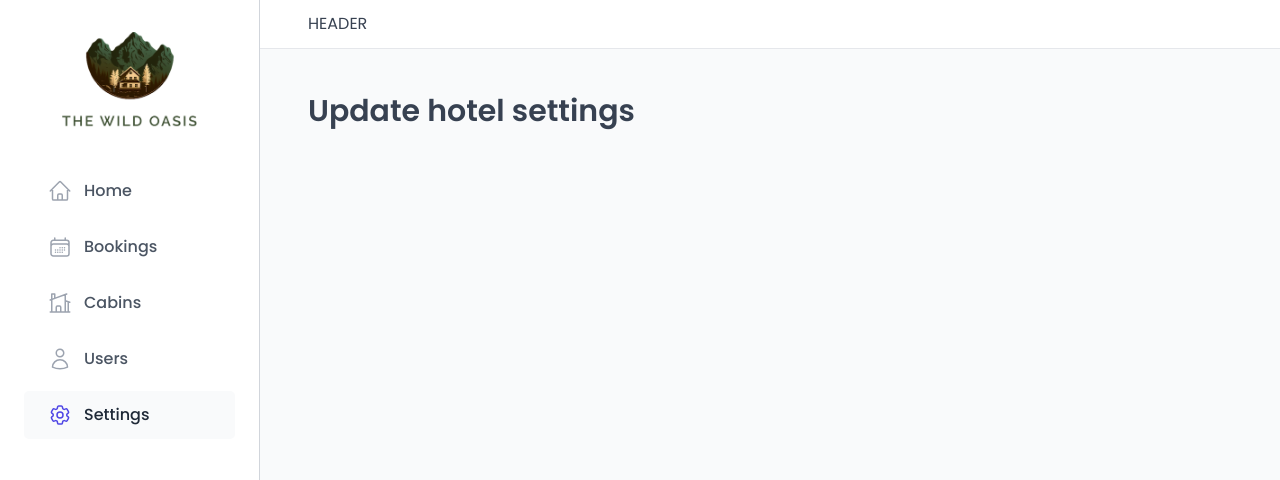
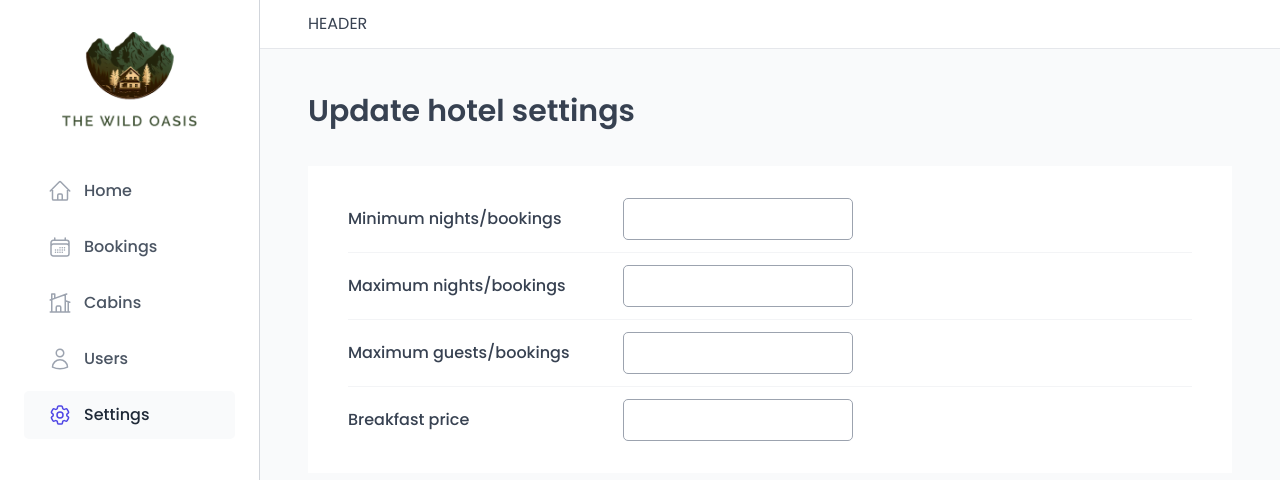
Before and after one commit to chiranjivi2/Wild-Oasis-App, a React (Vite) app: page /settings in a window 1280 px wide. Shown: the top 480 px of the page. Built offline with nearby package versions, Linux system fonts and the light colour scheme; no server answers; the database is empty; a web font is replaced by a local one.

Commit message:
react query done

```diff
--- a/src/features/cabins/CabinRow.jsx
+++ b/src/features/cabins/CabinRow.jsx
@@ -1,9 +1,10 @@
-import { useMutation, useQueryClient } from "@tanstack/react-query";
 import styled from "styled-components";
-import { deleteCabins } from "../../services/apiCabins";
-import toast from "react-hot-toast";
+
 import { useState } from "react";
 import CreateCabinForm from "./createCabinForm";
+import { useDeleteCabin } from "./useDeleteCabin";
+import { HiPencil, HiSquare2Stack, HiTrash } from "react-icons/hi2";
+import { useCreateCabin } from "./useCreateCabin";
 
 const TableRow = styled.div`
   display: grid;
@@ -40,22 +41,30 @@ const Discount = styled.div`
   color: var(--color-green-700);
 `;
 
+function formatCurrency(currency) {
+  const currencyInFloat = parseFloat(currency).toFixed(2);
+  return `$${currencyInFloat}`;
+}
+
 function CabinRow({ cabin }) {
   // console.log(cabin);
-  const { id, name, maxCapacity, regularPrice, image, discount } = cabin;
+  const { id, name, maxCapacity, regularPrice, image, discount, description } =
+    cabin;
 
   const [showForm, setShowForm] = useState(false);
+  const { isDeleting, deleteCabin } = useDeleteCabin();
+  const { isCreating, createCabin } = useCreateCabin();
 
-  const queryClient = useQueryClient();
-
-  const { isLoading: isDeleting, mutate } = useMutation({
-    mutationFn: (id) => deleteCabins(id),
-    onSuccess: () => {
-      toast.success("Cabin deleted successfully");
-      queryClient.invalidateQueries();
-    },
-    onError: () => toast.error("Cabin could not be deleted."),
-  });
+  function handleDuplicate() {
+    createCabin({
+      name: `copy of ${name}`,
+      maxCapacity,
+      regularPrice,
+      image,
+      discount,
+      description,
+    });
+  }
 
   return (
     <>
@@ -63,12 +72,21 @@ function CabinRow({ cabin }) {
         <Img src={image} />
         <Cabin>{name}</Cabin>
         <div>fits upto {maxCapacity} guests</div>
-        <Price>{regularPrice}</Price>
-        {discount ? <Discount>{discount}</Discount> : <span>&mdash;</span>}
+        <Price>{formatCurrency(regularPrice)}</Price>
+        {discount ? (
+          <Discount>{formatCurrency(discount)}</Discount>
+        ) : (
+          <span>&mdash;</span>
+        )}
         <div>
-          <button onClick={() => setShowForm((show) => !show)}>Edit</button>
-          <button disabled={isDeleting} onClick={() => mutate(id)}>
-            delete
+          <button disabled={isCreating} onClick={handleDuplicate}>
+            <HiSquare2Stack />
+          </button>
+          <button onClick={() => setShowForm((show) => !show)}>
+            <HiPencil />
+          </button>
+          <button disabled={isDeleting} onClick={() => deleteCabin(id)}>
+            <HiTrash />
           </button>
         </div>
       </TableRow>
--- a/src/features/cabins/CreateCabinForm.jsx
+++ b/src/features/cabins/CreateCabinForm.jsx
@@ -1,10 +1,10 @@
 import styled from "styled-components";
 import Button from "../../ui/Button";
 import { useForm } from "react-hook-form";
-import { useMutation, useQueryClient } from "@tanstack/react-query";
-import { createEditCabin } from "../../services/apiCabins";
-import toast from "react-hot-toast";
+
 import FormRow from "../../ui/FormRow";
+import { useCreateCabin } from "./useCreateCabin";
+import { useEditCabin } from "./useEditCabin";
 
 const Form = styled.form`
   padding: 3rem;
@@ -70,41 +70,34 @@ function CreateCabinForm({ cabinToEdit = {} }) {
   });
   const { errors } = formState;
 
-  const queryClient = useQueryClient();
-
-  const { isPending: isCreating, mutate: createCabin } = useMutation({
-    mutationFn: (newCabin) => createEditCabin(newCabin),
-    onSuccess: () => {
-      toast.success("new cabin created successfully.");
-      queryClient.invalidateQueries();
-      reset();
-    },
-    onError: (err) => {
-      console.error(err);
-      console.error(err.message);
-      toast.error(err.message);
-    },
-  });
-  const { isPending: isEditing, mutate: editCabin } = useMutation({
-    mutationFn: ({ cabinData, id }) => createEditCabin(cabinData, id),
-    onSuccess: () => {
-      toast.success("Cabin edited successfully.");
-      queryClient.invalidateQueries();
-      reset();
-    },
-    onError: (err) => {
-      console.error(err.message);
-      toast.error(err.message);
-    },
-  });
+  const { isCreating, createCabin } = useCreateCabin();
+  const { isEditing, editCabin } = useEditCabin();
 
   function onSubmit(data) {
     // console.log(data);
 
     const image = typeof data.image === "string" ? data.image : data.image[0];
 
-    if (isEditSession) editCabin({ cabinData: { ...data, image }, id: editId });
-    else createCabin({ ...data, image: image });
+    if (isEditSession)
+      editCabin(
+        { cabinData: { ...data, image }, id: editId },
+        {
+          onSuccess: () => {
+            // console.log(data);
+            reset();
+          },
+        }
+      );
+    else
+      createCabin(
+        { ...data, image: image },
+        {
+          onSuccess: () => {
+            // console.log(data);
+            reset();
+          },
+        }
+      );
     // mutate({ ...data, image: data.image[0] });
   }
 
--- /dev/null
+++ b/src/features/cabins/useCreateCabin.js
@@ -0,0 +1,24 @@
+import { useQueryClient, useMutation } from "@tanstack/react-query";
+import toast from "react-hot-toast";
+import { createEditCabin } from "../../services/apiCabins";
+
+export function useCreateCabin() {
+  const queryClient = useQueryClient();
+
+  const { isPending: isCreating, mutate: createCabin } = useMutation({
+    mutationFn: (newCabin) => createEditCabin(newCabin),
+    onSuccess: () => {
+      toast.success("new cabin created successfully.");
+      queryClient.invalidateQueries({
+        queryKey: ["cabins"],
+      });
+    },
+    onError: (err) => {
+      console.error(err);
+      console.error(err.message);
+      toast.error(err.message);
+    },
+  });
+
+  return { isCreating, createCabin };
+}
--- /dev/null
+++ b/src/features/cabins/useDeleteCabin.js
@@ -0,0 +1,18 @@
+import { useMutation, useQueryClient } from "@tanstack/react-query";
+import { deleteCabins as deleteCabinApi } from "../../services/apiCabins";
+import toast from "react-hot-toast";
+
+export function useDeleteCabin() {
+  const queryClient = useQueryClient();
+
+  const { isLoading: isDeleting, mutate: deleteCabin } = useMutation({
+    mutationFn: (id) => deleteCabinApi(id),
+    onSuccess: () => {
+      toast.success("Cabin deleted successfully");
+      queryClient.invalidateQueries();
+    },
+    onError: () => toast.error("Cabin could not be deleted."),
+  });
+
+  return { isDeleting, deleteCabin };
+}
--- /dev/null
+++ b/src/features/cabins/useEditCabin.js
@@ -0,0 +1,22 @@
+import { useMutation, useQueryClient } from "@tanstack/react-query";
+import toast from "react-hot-toast";
+import { createEditCabin } from "../../services/apiCabins";
+
+export function useEditCabin() {
+  const queryClient = useQueryClient();
+  const { isPending: isEditing, mutate: editCabin } = useMutation({
+    mutationFn: ({ cabinData, id }) => createEditCabin(cabinData, id),
+    onSuccess: () => {
+      toast.success("Cabin edited successfully.");
+      queryClient.invalidateQueries({
+        queryKey: ["cabins"],
+      });
+    },
+    onError: (err) => {
+      console.error(err.message);
+      toast.error(err.message);
+    },
+  });
+
+  return { isEditing, editCabin };
+}
--- /dev/null
+++ b/src/features/settings/UpdateSettingsForm.jsx
@@ -0,0 +1,102 @@
+import styled from "styled-components";
+
+import { useQuery } from "@tanstack/react-query";
+import { useUpdateSetting } from "./useUpdateSetting";
+import { getSettings } from "../../services/apiSettings";
+
+const StyledForm = styled.div`
+  background-color: var(--color-grey-0);
+  padding: 2rem 4rem;
+`;
+
+const FormRow = styled.div`
+  display: grid;
+  grid-template-columns: 0.8fr 23rem 1fr;
+  align-items: center;
+
+  column-gap: 2rem;
+  padding: 1.2rem 0;
+  &:not(:last-child) {
+    border-bottom: 1px solid var(--color-grey-100);
+  }
+`;
+
+const Input = styled.input`
+  padding: 0.8rem 1.6rem;
+  border: 1px solid var(--color-grey-400);
+  border-radius: var(--border-radius-sm);
+`;
+
+const Label = styled.label`
+  font-weight: 500;
+`;
+
+function UpdateSettingsForm() {
+  const { isPending, data: settings } = useQuery({
+    queryKey: ["settings"],
+    queryFn: getSettings,
+  });
+
+  const {
+    minBookingLength,
+    maxBookingLength,
+    maxGuestsPerBooking,
+    breakfastPrice,
+  } = settings || {};
+
+  const { isUpdating, updateSetting } = useUpdateSetting();
+
+  function handleUpdateSetting(e, field) {
+    const { value } = e.target;
+    if (!value) return;
+    updateSetting({ [field]: value });
+  }
+
+  if (isPending) return <div>Loading...</div>;
+  return (
+    <StyledForm>
+      <FormRow>
+        <Label>Minimum nights/bookings</Label>
+        <Input
+          type="number"
+          id="min-nights"
+          defaultValue={minBookingLength}
+          disabled={isUpdating}
+          onBlur={(e) => handleUpdateSetting(e, "minBookingLength")}
+        />
+      </FormRow>
+      <FormRow>
+        <Label>Maximum nights/bookings</Label>
+        <Input
+          type="number"
+          id="max-nights"
+          defaultValue={maxBookingLength}
+          disabled={isUpdating}
+          onBlur={(e) => handleUpdateSetting(e, "maxBookingLength")}
+        />
+      </FormRow>
+      <FormRow>
+        <Label>Maximum guests/bookings</Label>
+        <Input
+          type="number"
+          id="max-guests"
+          defaultValue={maxGuestsPerBooking}
+          disabled={isUpdating}
+          onBlur={(e) => handleUpdateSetting(e, "maxGuestsPerBooking")}
+        />
+      </FormRow>
+      <FormRow>
+        <Label>Breakfast price</Label>
+        <Input
+          type="number"
+          id="breakfast-price"
+          defaultValue={breakfastPrice}
+          disabled={isUpdating}
+          onBlur={(e) => handleUpdateSetting(e, "breakfastPrice")}
+        />
+      </FormRow>
+    </StyledForm>
+  );
+}
+
+export default UpdateSettingsForm;
--- /dev/null
+++ b/src/features/settings/useUpdateSetting.js
@@ -0,0 +1,23 @@
+import { useMutation, useQueryClient } from "@tanstack/react-query";
+import toast from "react-hot-toast";
+import { updateSetting as updateSettingApi } from "../../services/apiSettings";
+
+export function useUpdateSetting() {
+  const queryClient = useQueryClient();
+
+  const { isPending: isUpdating, mutate: updateSetting } = useMutation({
+    mutationFn: updateSettingApi,
+    onSuccess: () => {
+      toast.success("setting updated successfully");
+      queryClient.invalidateQueries({
+        queryKey: ["settings"],
+      });
+    },
+    onError: (err) => {
+      toast.error("failed to update setting");
+      console.error(`chiran- ${err.message}`);
+    },
+  });
+
+  return { isUpdating, updateSetting };
+}
--- a/src/pages/Settings.jsx
+++ b/src/pages/Settings.jsx
@@ -1,11 +1,15 @@
+import UpdateSettingsForm from "../features/settings/UpdateSettingsForm";
 import Heading from "../ui/Heading";
 import Row from "../ui/Row";
 
 function Settings() {
   return (
-    <Row type="horizontal">
-      <Heading as="h1">Update hotel settings</Heading>
-    </Row>
+    <>
+      <Row type="horizontal">
+        <Heading as="h1">Update hotel settings</Heading>
+      </Row>
+      <UpdateSettingsForm />
+    </>
   );
 }
 
--- a/src/services/apiCabins.js
+++ b/src/services/apiCabins.js
@@ -52,9 +52,12 @@ export async function createEditCabin(newCabin, id) {
   //   .eq("some_column", "someValue")
   //   .select();
 
+  //if there is already image then doesnot reupload the image
+
+  if (hasImagePath) return data;
+
   //uploading cabin image  const { data, error } = await supabase.storage.from('bucket_name').upload('file_path', file)
   //2. Upload image
-
   const { error: storageError } = await supabase.storage
     .from("cabin-images")
     .upload(imageName, newCabin.image);
@@ -68,6 +71,7 @@ export async function createEditCabin(newCabin, id) {
       "Error Uploading file and also cabin could not be created. chiranjivi"
     );
   }
+  return data;
 }
 
 export async function deleteCabins(id) {
--- /dev/null
+++ b/src/services/apiSettings.js
@@ -0,0 +1,30 @@
+import supabase from "./supabase";
+
+export async function getSettings() {
+  let { data: settings, error } = await supabase
+    .from("settings")
+    .select("*")
+    .single();
+
+  if (error) {
+    console.error(
+      `error fetching update settings data - chiran ${error.message}`
+    );
+  }
+
+  return settings;
+}
+
+export async function updateSetting(newSetting) {
+  const { data, error } = await supabase
+    .from("settings")
+    .update(newSetting)
+    .eq("id", 1)
+    .select();
+
+  if (error) {
+    console.error(`error updating setting -chiran ${error.message}`);
+    throw new Error(error.message);
+  }
+  return data;
+}
```
